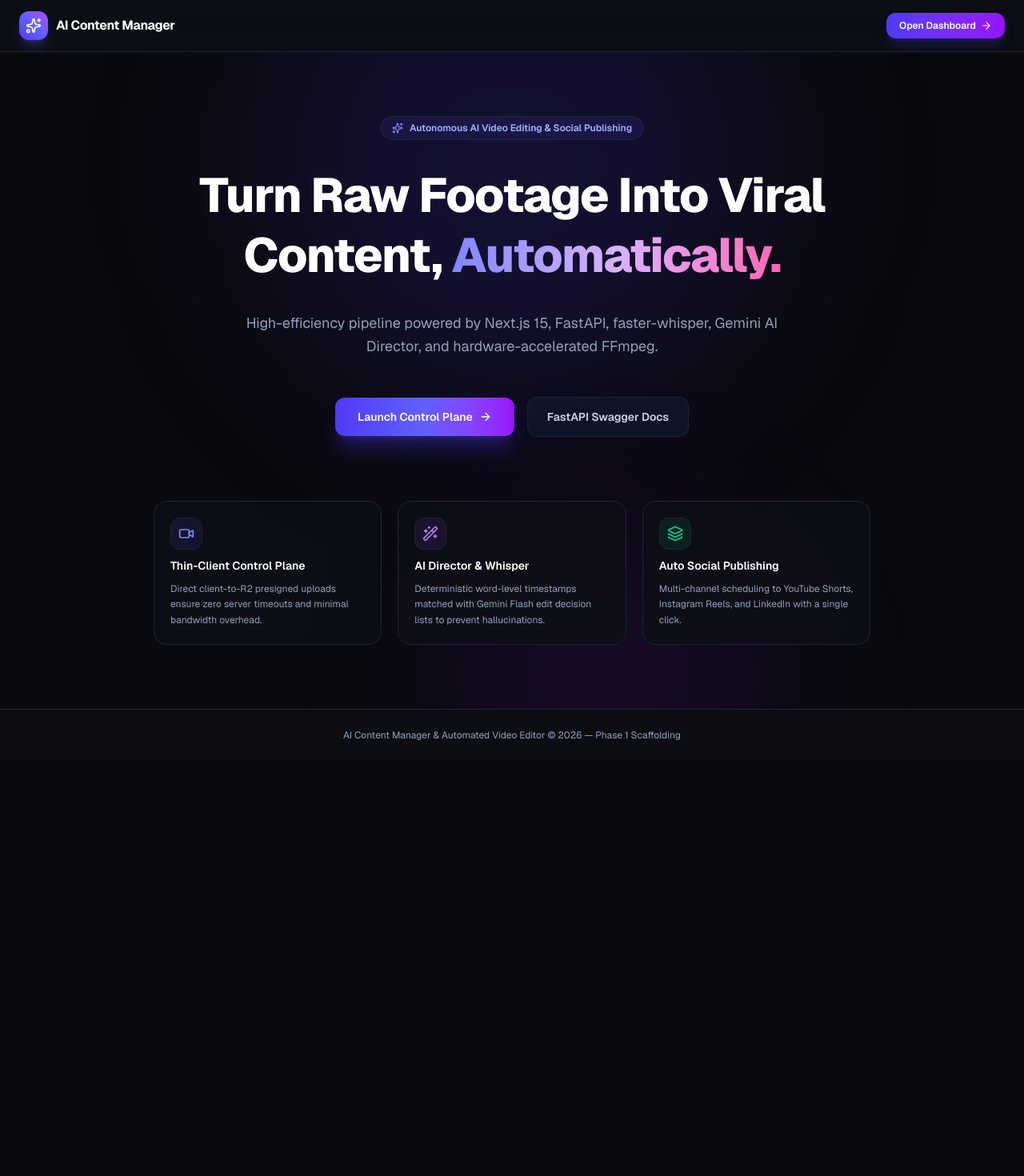
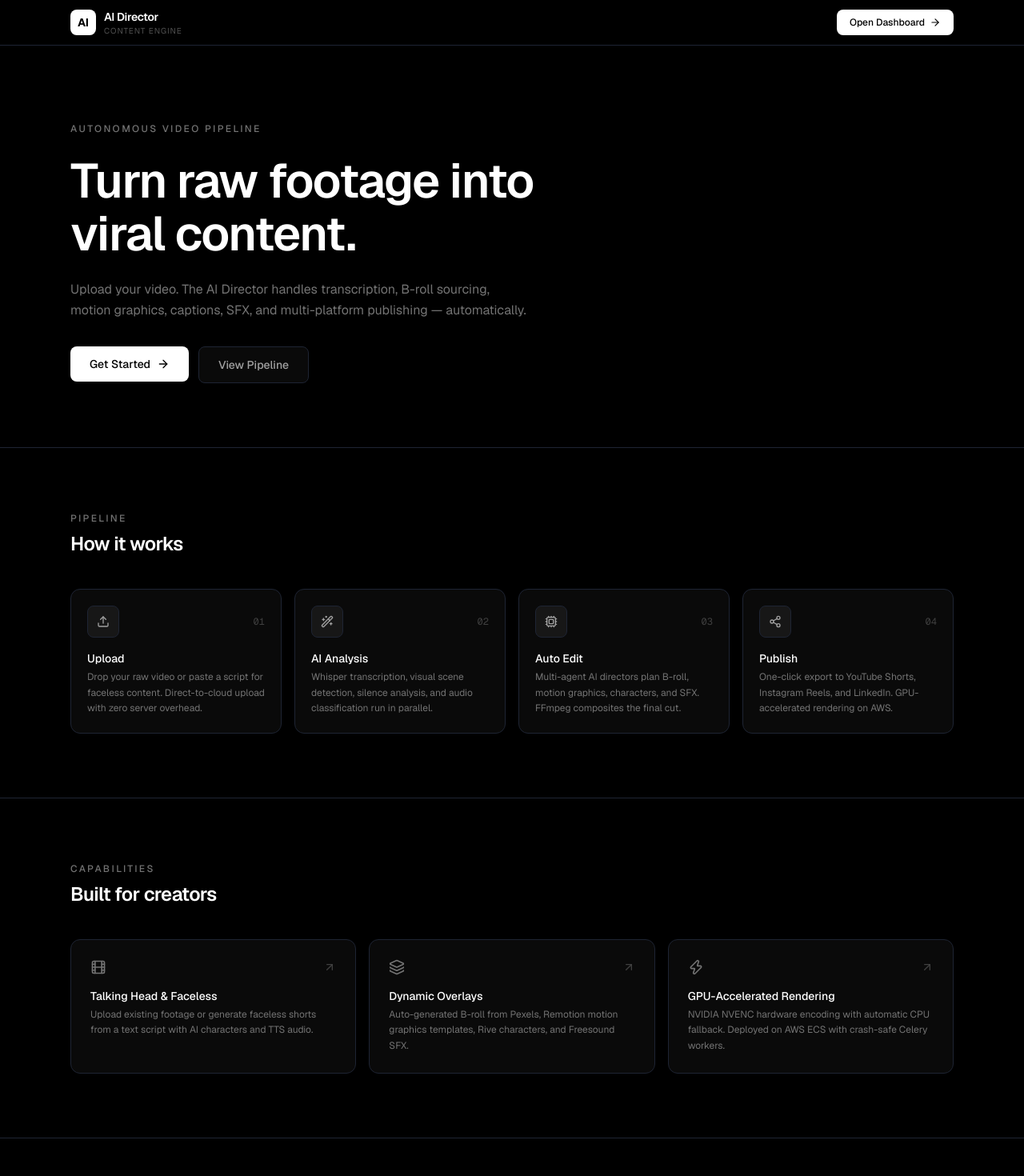
Before and after one commit to vanshsingh3711-wq/Ai-Content-Manager, a Next.js app in the folder apps/web/: page / in a window 1280 px wide. Shown: the top 1470 px of the page at 80% size. Before the commit the page ends 951 px from the top, so only its background shows below. Built offline with nearby package versions, Linux system fonts and the light colour scheme; no server answers.

Commit message:
redesign: landing page matches dashboard monochrome design system

```diff
--- a/apps/web/app/page.tsx
+++ b/apps/web/app/page.tsx
@@ -1,25 +1,41 @@
 import Link from "next/link";
-import { Sparkles, ArrowRight, Video, Layers, Wand2, Shield, Play } from "lucide-react";
+import {
+  ArrowRight,
+  ArrowUpRight,
+  Film,
+  Wand2,
+  Layers,
+  Zap,
+  Upload,
+  Play,
+  Cpu,
+  Share2,
+} from "lucide-react";
 
 export default function Home() {
   return (
-    <div className="min-h-screen bg-[#090a0f] text-slate-100 flex flex-col justify-between selection:bg-indigo-500/30 selection:text-indigo-200">
-      {/* Navigation Header */}
-      <header className="border-b border-slate-800/80 bg-[#0d1017]/80 backdrop-blur-xl sticky top-0 z-50">
-        <div className="max-w-7xl mx-auto px-6 h-16 flex items-center justify-between">
-          <div className="flex items-center gap-2.5">
-            <div className="h-9 w-9 rounded-xl bg-gradient-to-tr from-indigo-600 via-indigo-500 to-purple-500 flex items-center justify-center shadow-lg shadow-indigo-500/25">
-              <Sparkles className="w-5 h-5 text-white" />
+    <div className="min-h-screen bg-black text-neutral-100 flex flex-col selection:bg-white/10 selection:text-white">
+      {/* ─── NAVIGATION ─── */}
+      <header className="border-b border-neutral-900 bg-black sticky top-0 z-50">
+        <div className="max-w-6xl mx-auto px-6 h-14 flex items-center justify-between">
+          <Link href="/" className="flex items-center gap-2.5 group">
+            <div className="h-8 w-8 rounded-lg bg-white flex items-center justify-center group-hover:scale-105 transition-transform">
+              <span className="text-black font-bold text-sm">AI</span>
             </div>
-            <span className="font-bold text-base tracking-tight text-white">
-              AI Content Manager
+            <div className="flex flex-col">
+              <span className="font-semibold text-sm tracking-tight text-white">
+                AI Director
+              </span>
+              <span className="text-[10px] text-neutral-600 uppercase tracking-widest">
+                Content Engine
               </span>
             </div>
+          </Link>
 
-          <div className="flex items-center gap-4">
+          <div className="flex items-center gap-3">
             <Link
               href="/dashboard"
-              className="px-4 py-2 text-xs font-semibold rounded-xl bg-gradient-to-r from-indigo-600 to-purple-600 hover:from-indigo-500 hover:to-purple-500 text-white shadow-lg shadow-indigo-600/25 transition-all inline-flex items-center gap-1.5"
+              className="inline-flex items-center gap-1.5 px-4 py-2 text-xs font-medium rounded-lg bg-white text-black hover:bg-neutral-200 transition-colors"
             >
               <span>Open Dashboard</span>
               <ArrowRight className="w-3.5 h-3.5" />
@@ -28,85 +44,205 @@ export default function Home() {
         </div>
       </header>
 
-      {/* Hero Section */}
-      <main className="flex-1 flex flex-col items-center justify-center px-6 py-20 text-center relative overflow-hidden">
-        <div className="absolute -top-40 left-1/2 -translate-x-1/2 w-[600px] h-[600px] bg-indigo-600/15 rounded-full blur-[120px] pointer-events-none" />
-        <div className="absolute -bottom-40 right-1/4 w-[400px] h-[400px] bg-purple-600/10 rounded-full blur-[100px] pointer-events-none" />
+      {/* ─── HERO ─── */}
+      <main className="flex-1">
+        <section className="max-w-6xl mx-auto px-6 pt-24 pb-20">
+          <div className="max-w-3xl space-y-6">
+            <p className="text-xs uppercase tracking-[0.2em] text-neutral-500 font-medium">
+              Autonomous Video Pipeline
+            </p>
 
-        <div className="relative z-10 max-w-4xl mx-auto space-y-8">
-          <div className="inline-flex items-center gap-2 px-3.5 py-1.5 rounded-full text-xs font-semibold bg-indigo-500/10 text-indigo-300 border border-indigo-500/20 backdrop-blur-md">
-            <Sparkles className="w-3.5 h-3.5 text-indigo-400" />
-            <span>Autonomous AI Video Editing & Social Publishing</span>
-          </div>
-
-          <h1 className="text-4xl sm:text-6xl font-extrabold tracking-tight text-white leading-tight">
-            Turn Raw Footage Into Viral Content,{" "}
-            <span className="bg-gradient-to-r from-indigo-400 via-purple-300 to-pink-400 bg-clip-text text-transparent">
-              Automatically.
-            </span>
+            <h1 className="text-4xl sm:text-5xl lg:text-6xl font-semibold tracking-tight text-white leading-[1.1]">
+              Turn raw footage into
+              <br />
+              viral content.
             </h1>
 
-          <p className="max-w-2xl mx-auto text-base sm:text-lg text-slate-400 leading-relaxed">
-            High-efficiency pipeline powered by Next.js 15, FastAPI, faster-whisper, Gemini AI Director, and hardware-accelerated FFmpeg.
+            <p className="max-w-xl text-base text-neutral-500 leading-relaxed">
+              Upload your video. The AI Director handles transcription,
+              B-roll sourcing, motion graphics, captions, SFX, and
+              multi-platform publishing — automatically.
             </p>
 
-          <div className="flex flex-col sm:flex-row items-center justify-center gap-4 pt-4">
+            <div className="flex flex-col sm:flex-row items-start gap-3 pt-2">
               <Link
                 href="/dashboard"
-              className="w-full sm:w-auto px-7 py-3.5 rounded-xl text-sm font-semibold bg-gradient-to-r from-indigo-600 via-indigo-500 to-purple-600 hover:from-indigo-500 hover:to-purple-500 text-white shadow-xl shadow-indigo-600/30 inline-flex items-center justify-center gap-2 transition-all hover:scale-[1.02] active:scale-[0.98]"
+                className="px-6 py-3 rounded-lg text-sm font-medium bg-white text-black hover:bg-neutral-200 inline-flex items-center gap-2 transition-colors"
               >
-              <span>Launch Control Plane</span>
+                <span>Get Started</span>
                 <ArrowRight className="w-4 h-4" />
               </Link>
 
-            <a
-              href="http://localhost:8000/docs"
-              target="_blank"
-              rel="noopener noreferrer"
-              className="w-full sm:w-auto px-6 py-3.5 rounded-xl text-sm font-semibold bg-slate-900/80 hover:bg-slate-800 text-slate-300 border border-slate-700/80 inline-flex items-center justify-center gap-2 transition-all"
+              <Link
+                href="/dashboard/queue"
+                className="px-6 py-3 rounded-lg text-sm font-medium bg-neutral-950 text-neutral-400 hover:text-white border border-neutral-800 hover:border-neutral-700 inline-flex items-center gap-2 transition-colors"
               >
-              <span>FastAPI Swagger Docs</span>
-            </a>
+                <span>View Pipeline</span>
+              </Link>
+            </div>
+          </div>
+        </section>
+
+        {/* ─── HOW IT WORKS ─── */}
+        <section className="border-t border-neutral-900">
+          <div className="max-w-6xl mx-auto px-6 py-20">
+            <div className="flex items-center justify-between mb-10">
+              <div>
+                <p className="text-xs uppercase tracking-[0.2em] text-neutral-500 font-medium mb-2">
+                  Pipeline
+                </p>
+                <h2 className="text-2xl font-semibold tracking-tight text-white">
+                  How it works
+                </h2>
+              </div>
             </div>
 
-          {/* Feature Highlights Grid */}
-          <div className="grid grid-cols-1 md:grid-cols-3 gap-5 text-left pt-12">
-            <div className="p-5 rounded-2xl bg-[#0d1017]/80 border border-slate-800/80 backdrop-blur-md space-y-2.5">
-              <div className="w-10 h-10 rounded-xl bg-indigo-500/10 border border-indigo-500/20 text-indigo-400 flex items-center justify-center">
-                <Video className="w-5 h-5" />
+            <div className="grid grid-cols-1 md:grid-cols-4 gap-4">
+              {[
+                {
+                  step: "01",
+                  icon: Upload,
+                  title: "Upload",
+                  desc: "Drop your raw video or paste a script for faceless content. Direct-to-cloud upload with zero server overhead.",
+                },
+                {
+                  step: "02",
+                  icon: Wand2,
+                  title: "AI Analysis",
+                  desc: "Whisper transcription, visual scene detection, silence analysis, and audio classification run in parallel.",
+                },
+                {
+                  step: "03",
+                  icon: Cpu,
+                  title: "Auto Edit",
+                  desc: "Multi-agent AI directors plan B-roll, motion graphics, characters, and SFX. FFmpeg composites the final cut.",
+                },
+                {
+                  step: "04",
+                  icon: Share2,
+                  title: "Publish",
+                  desc: "One-click export to YouTube Shorts, Instagram Reels, and LinkedIn. GPU-accelerated rendering on AWS.",
+                },
+              ].map((item) => {
+                const Icon = item.icon;
+                return (
+                  <div
+                    key={item.step}
+                    className="p-5 rounded-xl border border-neutral-800 bg-neutral-950 space-y-4 group hover:border-neutral-700 transition-colors"
+                  >
+                    <div className="flex items-center justify-between">
+                      <div className="w-10 h-10 rounded-lg bg-neutral-900 border border-neutral-800 flex items-center justify-center">
+                        <Icon className="w-4 h-4 text-neutral-400" />
                       </div>
-              <h3 className="text-sm font-semibold text-white">Thin-Client Control Plane</h3>
-              <p className="text-xs text-slate-400 leading-relaxed">
-                Direct client-to-R2 presigned uploads ensure zero server timeouts and minimal bandwidth overhead.
+                      <span className="text-xs font-mono text-neutral-700">
+                        {item.step}
+                      </span>
+                    </div>
+                    <div>
+                      <h3 className="text-sm font-medium text-white mb-1">
+                        {item.title}
+                      </h3>
+                      <p className="text-xs text-neutral-500 leading-relaxed">
+                        {item.desc}
+                      </p>
+                    </div>
+                  </div>
+                );
+              })}
+            </div>
+          </div>
+        </section>
+
+        {/* ─── FEATURES ─── */}
+        <section className="border-t border-neutral-900">
+          <div className="max-w-6xl mx-auto px-6 py-20">
+            <div className="mb-10">
+              <p className="text-xs uppercase tracking-[0.2em] text-neutral-500 font-medium mb-2">
+                Capabilities
+              </p>
+              <h2 className="text-2xl font-semibold tracking-tight text-white">
+                Built for creators
+              </h2>
+            </div>
+
+            <div className="grid grid-cols-1 md:grid-cols-3 gap-4">
+              <div className="group p-6 rounded-xl border border-neutral-800 bg-neutral-950 hover:border-neutral-700 transition-colors">
+                <div className="flex items-center justify-between mb-4">
+                  <Film className="w-5 h-5 text-neutral-500" />
+                  <ArrowUpRight className="w-4 h-4 text-neutral-700 group-hover:text-neutral-400 transition-colors" />
+                </div>
+                <h3 className="text-sm font-medium text-white mb-1">
+                  Talking Head & Faceless
+                </h3>
+                <p className="text-xs text-neutral-500 leading-relaxed">
+                  Upload existing footage or generate faceless shorts from a
+                  text script with AI characters and TTS audio.
                 </p>
               </div>
 
-            <div className="p-5 rounded-2xl bg-[#0d1017]/80 border border-slate-800/80 backdrop-blur-md space-y-2.5">
-              <div className="w-10 h-10 rounded-xl bg-purple-500/10 border border-purple-500/20 text-purple-400 flex items-center justify-center">
-                <Wand2 className="w-5 h-5" />
+              <div className="group p-6 rounded-xl border border-neutral-800 bg-neutral-950 hover:border-neutral-700 transition-colors">
+                <div className="flex items-center justify-between mb-4">
+                  <Layers className="w-5 h-5 text-neutral-500" />
+                  <ArrowUpRight className="w-4 h-4 text-neutral-700 group-hover:text-neutral-400 transition-colors" />
                 </div>
-              <h3 className="text-sm font-semibold text-white">AI Director & Whisper</h3>
-              <p className="text-xs text-slate-400 leading-relaxed">
-                Deterministic word-level timestamps matched with Gemini Flash edit decision lists to prevent hallucinations.
+                <h3 className="text-sm font-medium text-white mb-1">
+                  Dynamic Overlays
+                </h3>
+                <p className="text-xs text-neutral-500 leading-relaxed">
+                  Auto-generated B-roll from Pexels, Remotion motion graphics
+                  templates, Rive characters, and Freesound SFX.
                 </p>
               </div>
 
-            <div className="p-5 rounded-2xl bg-[#0d1017]/80 border border-slate-800/80 backdrop-blur-md space-y-2.5">
-              <div className="w-10 h-10 rounded-xl bg-emerald-500/10 border border-emerald-500/20 text-emerald-400 flex items-center justify-center">
-                <Layers className="w-5 h-5" />
+              <div className="group p-6 rounded-xl border border-neutral-800 bg-neutral-950 hover:border-neutral-700 transition-colors">
+                <div className="flex items-center justify-between mb-4">
+                  <Zap className="w-5 h-5 text-neutral-500" />
+                  <ArrowUpRight className="w-4 h-4 text-neutral-700 group-hover:text-neutral-400 transition-colors" />
                 </div>
-              <h3 className="text-sm font-semibold text-white">Auto Social Publishing</h3>
-              <p className="text-xs text-slate-400 leading-relaxed">
-                Multi-channel scheduling to YouTube Shorts, Instagram Reels, and LinkedIn with a single click.
+                <h3 className="text-sm font-medium text-white mb-1">
+                  GPU-Accelerated Rendering
+                </h3>
+                <p className="text-xs text-neutral-500 leading-relaxed">
+                  NVIDIA NVENC hardware encoding with automatic CPU fallback.
+                  Deployed on AWS ECS with crash-safe Celery workers.
                 </p>
               </div>
             </div>
           </div>
+        </section>
+
+        {/* ─── CTA ─── */}
+        <section className="border-t border-neutral-900">
+          <div className="max-w-6xl mx-auto px-6 py-20 text-center">
+            <h2 className="text-2xl sm:text-3xl font-semibold tracking-tight text-white mb-3">
+              Ready to automate your content?
+            </h2>
+            <p className="text-sm text-neutral-500 mb-8 max-w-md mx-auto">
+              Upload your first video and watch the AI Director transform it
+              into a publish-ready short in minutes.
+            </p>
+            <Link
+              href="/dashboard"
+              className="inline-flex items-center gap-2 px-6 py-3 rounded-lg text-sm font-medium bg-white text-black hover:bg-neutral-200 transition-colors"
+            >
+              <Play className="w-4 h-4 fill-black" />
+              Launch Dashboard
+            </Link>
+          </div>
+        </section>
       </main>
 
-      {/* Footer */}
-      <footer className="border-t border-slate-800/80 bg-[#0d1017]/60 py-6 text-center text-xs text-slate-400">
-        AI Content Manager & Automated Video Editor &copy; {new Date().getFullYear()} — Phase 1 Scaffolding
+      {/* ─── FOOTER ─── */}
+      <footer className="border-t border-neutral-900 py-6">
+        <div className="max-w-6xl mx-auto px-6 flex items-center justify-between">
+          <span className="text-xs text-neutral-600">
+            AI Content Manager &copy; {new Date().getFullYear()}
+          </span>
+          <div className="flex items-center gap-1.5 text-xs text-neutral-600">
+            <span className="w-1.5 h-1.5 rounded-full bg-neutral-700" />
+            <span>v1.0</span>
+          </div>
+        </div>
       </footer>
     </div>
   );
```
Lines whose indentation alone changed are shown as unchanged.
